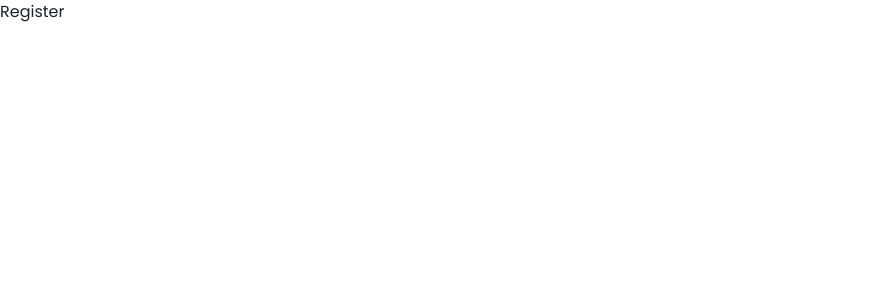
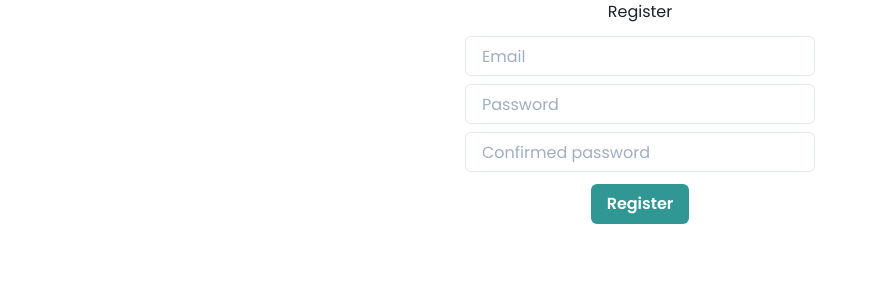
Before and after one commit to ZerLock/Day5, a React (Create React App) app: page /register in a window 1280 px wide. Shown: the top 300 px of the page, without its empty margins (0-877 px from the left). Built offline with nearby package versions, Linux system fonts and the light colour scheme.

Commit message:
feat: change Home page name + Add the register page that log the input
Signed-off-by: DUBOSCLARD LÉO <leo.dubosclard@epitech.eu>

```diff
--- a/src/app/Routes.tsx
+++ b/src/app/Routes.tsx
@@ -1,6 +1,6 @@
 import { BrowserRouter, Route, Routes as RoutesRouter } from 'react-router-dom';
 
-import HomePage from '../pages/HomePage';
+import HomePage from '../pages/Home';
 import Register from '../pages/Register';
 
 const Routes = (): JSX.Element => (
--- /dev/null
+++ b/src/pages/Home.tsx
@@ -0,0 +1,20 @@
+import { Center, Text, Button, Link, VStack } from '@chakra-ui/react';
+import { Link as RouterLink } from 'react-router-dom';
+
+const HomePage = (): JSX.Element => (
+	<>
+		<Center>
+			<VStack spacing="3">
+				<Text fontSize="3xl">Artists Book</Text>
+				<Text fontSize="2xl">Manage your favorite artists</Text>
+				<Link as={RouterLink} to="/register">
+					<Button colorScheme="teal" variant="solid">
+						Register
+					</Button>
+				</Link>
+			</VStack>
+		</Center>
+	</>
+);
+
+export default HomePage;
--- a/src/pages/HomePage.tsx
+++ /dev/null
@@ -1,9 +0,0 @@
-import { Text } from '@chakra-ui/react';
-
-const HomePage = (): JSX.Element => (
-	<>
-		<Text>Home</Text>
-	</>
-);
-
-export default HomePage;
--- a/src/pages/Register.tsx
+++ b/src/pages/Register.tsx
@@ -1,9 +1,38 @@
-import { Text } from '@chakra-ui/react';
+import { useState } from 'react';
+import { Center, Text, Input, Button, VStack } from '@chakra-ui/react';
 
-const Register = (): JSX.Element => (
-	<>
-		<Text>Register</Text>
-	</>
-);
+const Register = (): JSX.Element => {
+	const [email, setEmail] = useState('');
+	const [password, setPassword] = useState('');
+	const [passwordConfirmation, setPasswordConfirmation] = useState('');
+
+	return (
+		<>
+			<Center>
+				<VStack spacing="3" w="30%">
+					<Text>Register</Text>
+					<VStack>
+						<Input placeholder="Email" value={email} onChange={(e) => setEmail(e.target.value)} />
+						<Input placeholder="Password" value={password} onChange={(e) => setPassword(e.target.value)} />
+						<Input
+							placeholder="Confirmed password"
+							value={passwordConfirmation}
+							onChange={(e) => setPasswordConfirmation(e.target.value)}
+						/>
+					</VStack>
+					<Button
+						colorScheme="teal"
+						variant="solid"
+						onClick={() => {
+							console.log(`email: ${email}\npassword: ${password}\npassword Confirmation: ${passwordConfirmation}`);
+						}}
+					>
+						Register
+					</Button>
+				</VStack>
+			</Center>
+		</>
+	);
+};
 
 export default Register;
```
